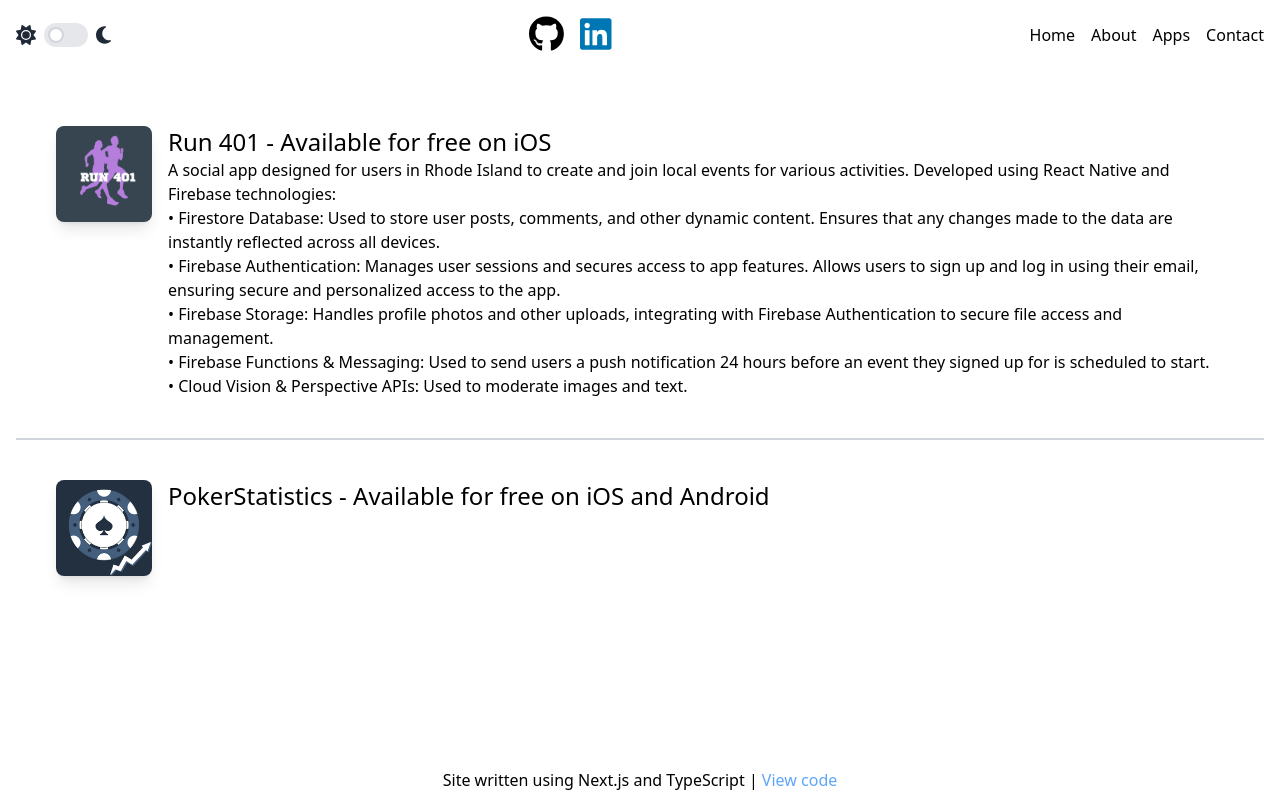
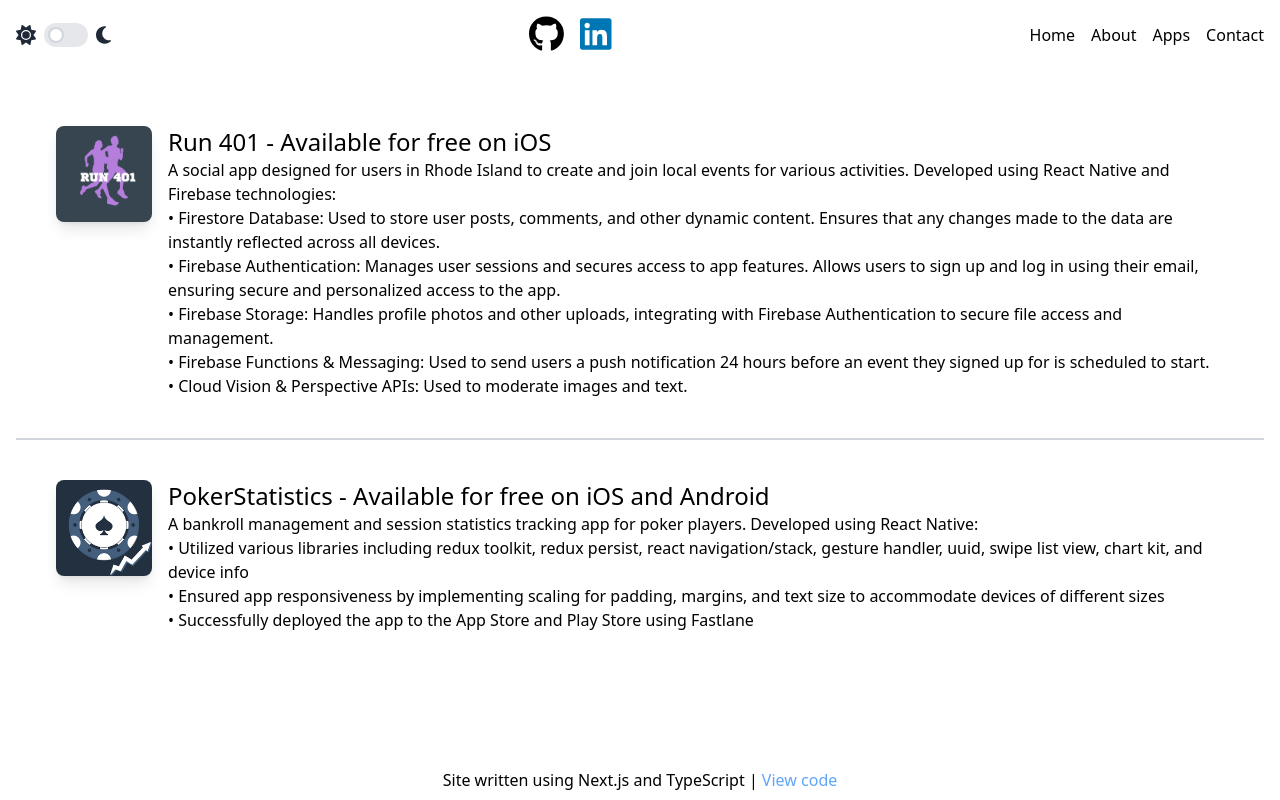
Before and after one commit to neilmccaffrey/Personal-site, a Next.js app: page /apps in a window 1280 px wide. Built offline with nearby package versions, Linux system fonts and the light colour scheme.

Commit message:
added text

```diff
--- a/app/apps/page.tsx
+++ b/app/apps/page.tsx
@@ -54,7 +54,18 @@ const Apps: React.FC = () => {
           <p className="dark:text-white text-2xl">
             PokerStatistics - Available for free on iOS and Android
           </p>
-          <p className="dark:text-white"></p>
+          <p className="dark:text-white">
+            A bankroll management and session statistics tracking app for poker
+            players. Developed using React Native:
+            <br />• Utilized various libraries including redux toolkit, redux
+            persist, react navigation/stack, gesture handler, uuid, swipe list
+            view, chart kit, and device info
+            <br />• Ensured app responsiveness by implementing scaling for
+            padding, margins, and text size to accommodate devices of different
+            sizes
+            <br />• Successfully deployed the app to the App Store and Play
+            Store using Fastlane
+          </p>
         </div>
       </div>
     </>
--- a/app/page.tsx
+++ b/app/page.tsx
@@ -1,3 +1,5 @@
+import Link from 'next/link';
+
 export default function Page() {
   return (
     <section className="container mx-auto mt-20 p-4 dark:text-white">
@@ -14,9 +16,11 @@ export default function Page() {
           I have developed two applications using React Native that are
           available for download{' '}
         </p>
-        <button className="bg-customDarkText text-white font-bold py-2 px-4 rounded shadow-lg hover:bg-purple-300 focus:outline-none focus:shadow-outline mt-4">
-          Learn More
-        </button>
+        <Link href="/apps">
+          <button className="bg-customDarkText text-white font-bold py-2 px-4 rounded shadow-lg hover:bg-purple-300 focus:outline-none focus:shadow-outline mt-4">
+            Learn More
+          </button>
+        </Link>
       </section>
     </section>
   );
```
